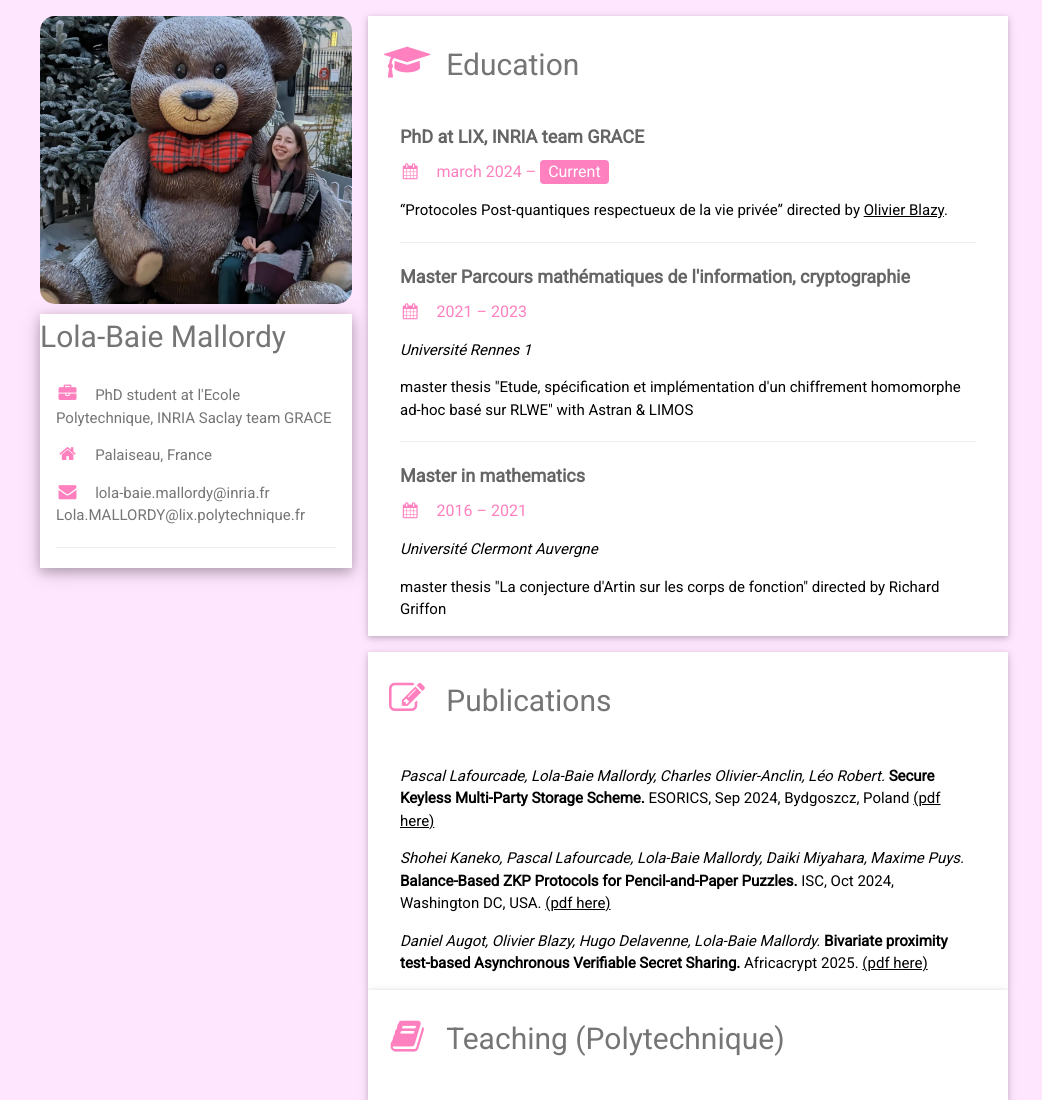
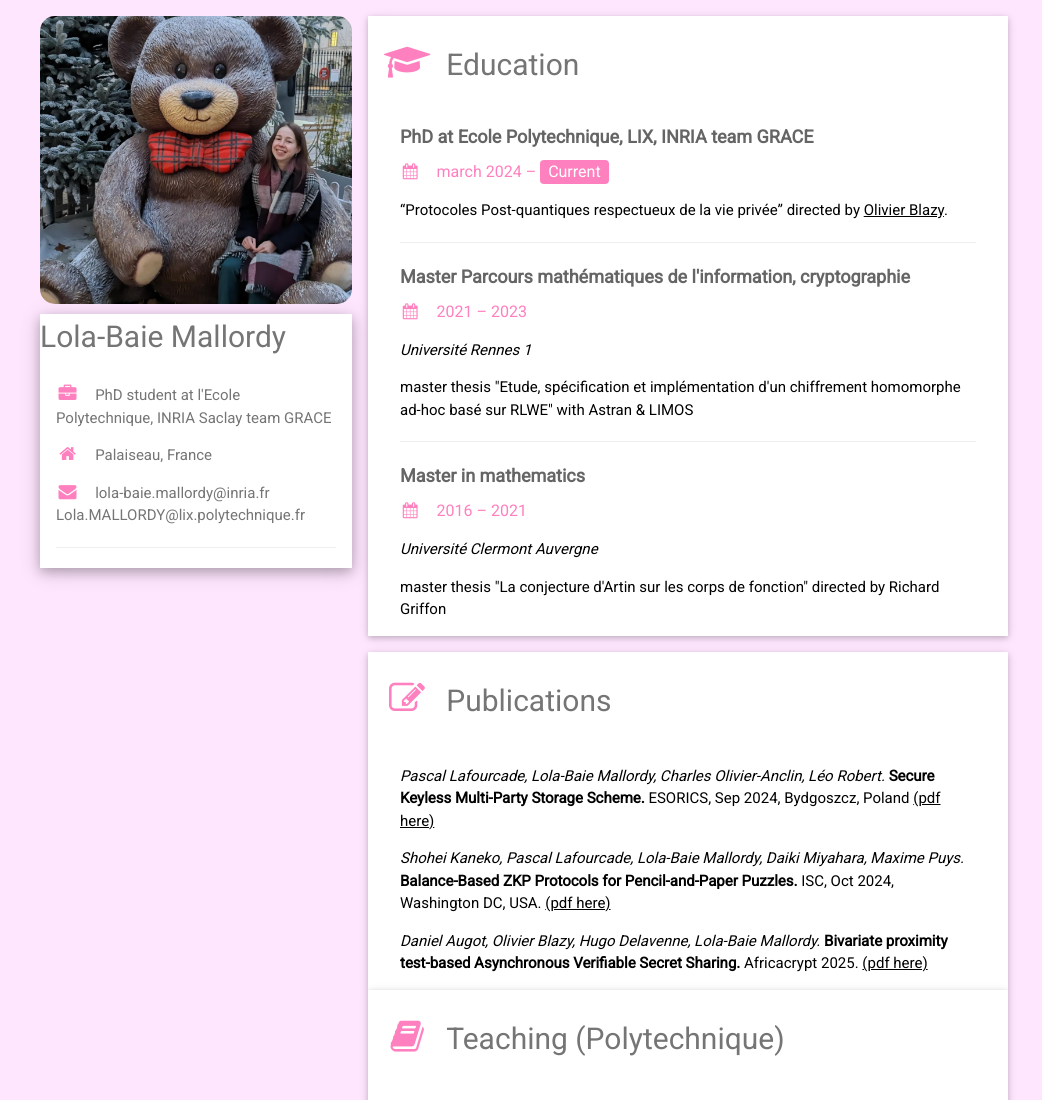
Before and after one commit to lolam0066/lolamallordy.github.io, a plain HTML site: page index.html in a window 1280 px wide. Shown: the top 1100 px of the page, without its empty margins (116-1158 px from the left). Drawn offline with nearby package versions, Linux system fonts and the light colour scheme.

Commit message:
Update index.html

```diff
--- a/index.html
+++ b/index.html
@@ -48,7 +48,7 @@ html,body,h1,h2,h3,h4,h5,h6 {font-family: "Roboto", sans-serif}
       <div class="w3-container w3-card w3-white w3-margin-bottom">
         <h2 class="w3-text-grey w3-padding-16"><i style="color:#ff80BF;" class="fa fa-graduation-cap fa-fw w3-margin-right w3-xxlarge"></i>Education</h2>
         <div class="w3-container">
-          <h5 class="w3-opacity"><b>PhD at LIX, INRIA team GRACE</b></h5>
+          <h5 class="w3-opacity"><b>PhD at Ecole Polytechnique, LIX, INRIA team GRACE</b></h5>
           <h6 style="color:#ff80BF;"><i class="fa fa-calendar fa-fw w3-margin-right"></i>march 2024 &ndash; <span style="background-color:#ff80BF; color:white;" class="w3-tag w3-round">Current</span></h6>
           <p>“Protocoles Post-quantiques respectueux de la vie privée” directed by
 <a href="https://blazy.eu/">Olivier Blazy</a>. </p>
```
